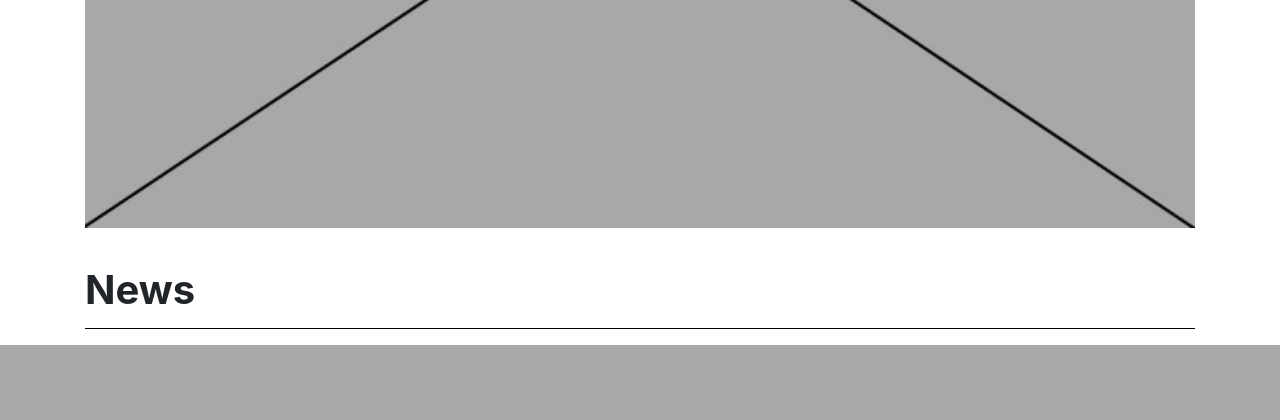
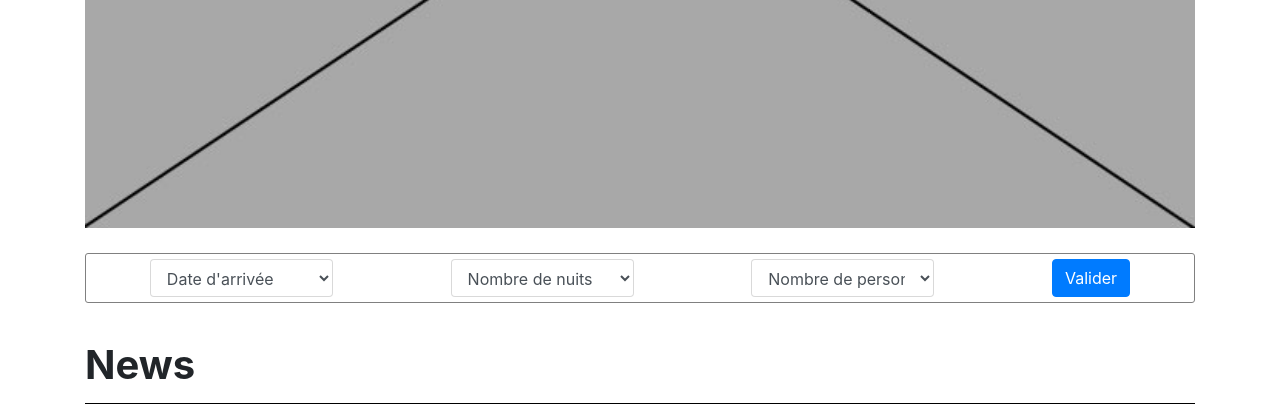
Before and after one commit to saim-correard/hotel_des_arts, a PHP site: page /php/home.php in a window 1280 px wide. Shown: the part 658-1078 px from the top of the page. Before the commit the page ends 1003 px from the top, so only its background shows below. Run offline with PHP 8.4, Linux system fonts and the light colour scheme; data that the repository does not hold is empty; some libraries are stand-ins or nearby versions.

Commit message:
Ajout barre resa rapide

```diff
--- a/js/home.js
+++ b/js/home.js
@@ -4,7 +4,7 @@ for (var e of news)
 	e.addEventListener("click", function(e) {
 		var parent = e.currentTarget.parentNode;
 		if (parent.style.height == "500px") {
-			parent.style.height = "333px";
+			parent.style.height = "315px";
 			e.currentTarget.style.overflow = "hidden";
 		}
 		else {
--- a/php/home.php
+++ b/php/home.php
@@ -12,8 +12,7 @@
 
       <?php include("header.php"); ?>
 
-
-      <section id="carouselExampleSlidesOnly" class="carousel slide" data-ride="carousel">
+      <section id="carouselHome" class="carousel slide" data-ride="carousel">
         <div class="carousel-inner">
           <div class="carousel-item active">
             <img class="d-block w-100" src="../images/hotel_1.jpg" alt="First slide">
@@ -29,6 +28,8 @@
           </div>
         </div>
       </section>
+
+      <?php include("resarapide.php");?>
 
       <section id="news">
         <h2>News</h2>
@@ -46,7 +47,8 @@
             <img src=<?php echo '"../images/news/'.htmlspecialchars($data['image']).'"'?> alt="image de l'hôtel"/>
             <div class="newsDesc">
               <h3><?php echo htmlspecialchars($data['titre'])?></h3>
-              <p><?php echo nl2br(htmlspecialchars($data['texte']))?></p>
+              <p><?php echo nl2br(htmlspecialchars($data['texte']))?>
+              </p>
             </div>
           </div>
         <?php
--- a/php/resarapide.php
+++ b/php/resarapide.php
@@ -1,9 +1,9 @@
-<section id="resarapide">
-  <form method="post" action="">
-    <select name="" id="">
+<form method="post" action="" id="resarapide">
+  <div class="row justify-content-around">
+    <select name="" id="" class="form-control col-2">
       <option>Date d'arrivée</option>
     </select>
-    <select name="" id="">
+    <select name="" id="" class="form-control col-2">
       <option>Nombre de nuits</option>
       <option>1</option>
       <option>2</option>
@@ -16,7 +16,7 @@
       <option>9</option>
       <option>10</option>
     </select>
-    <select name="" id="">
+    <select name="" id="" class="form-control col-2">
       <option>Nombre de personnes</option>
       <option>1</option>
       <option>2</option>
@@ -29,6 +29,6 @@
       <option>9</option>
       <option>10</option>
     </select>
-    <input type="submit" />
-  </form>
-</section>
+    <button type="submit" class="btn btn-primary" class="col-3">Valider </button>
+  </div>
+</form>
--- a/style.css
+++ b/style.css
@@ -78,25 +78,10 @@ nav ul {
 #resarapide {
   border: 1px grey solid;
   border-radius: 3px 3px 3px 3px;
-  position : relative;
   margin-bottom: 20px;
-  height: 45px;
-  padding: 10px 20px 0 20px;
+  height: 50px;
+  padding: 5px 20px 10px 20px;
   text-align: center;
-}
-
-#resarapide select {
-  border: 1px grey solid;
-  border-radius: 3px 3px 3px 3px;
-  height: 35px;
-}
-
-#resarapide input {
-  border: 1px green solid;
-  border-radius: 3px 3px 3px 3px;
-  height: 35px;
-  background-color: green;
-  width: 120px;
 }
 
 /* PAGE #HOTEL */
@@ -215,7 +200,7 @@ nav ul {
 
 .newsDesc
 {
-  height:333px;
+  height:315px;
   overflow: hidden;
 }
 
@@ -247,3 +232,8 @@ nav ul {
   color: #000;
   background-color: #000;
 }
+
+#carouselHome
+{
+  margin-bottom: 25px;
+}
```
